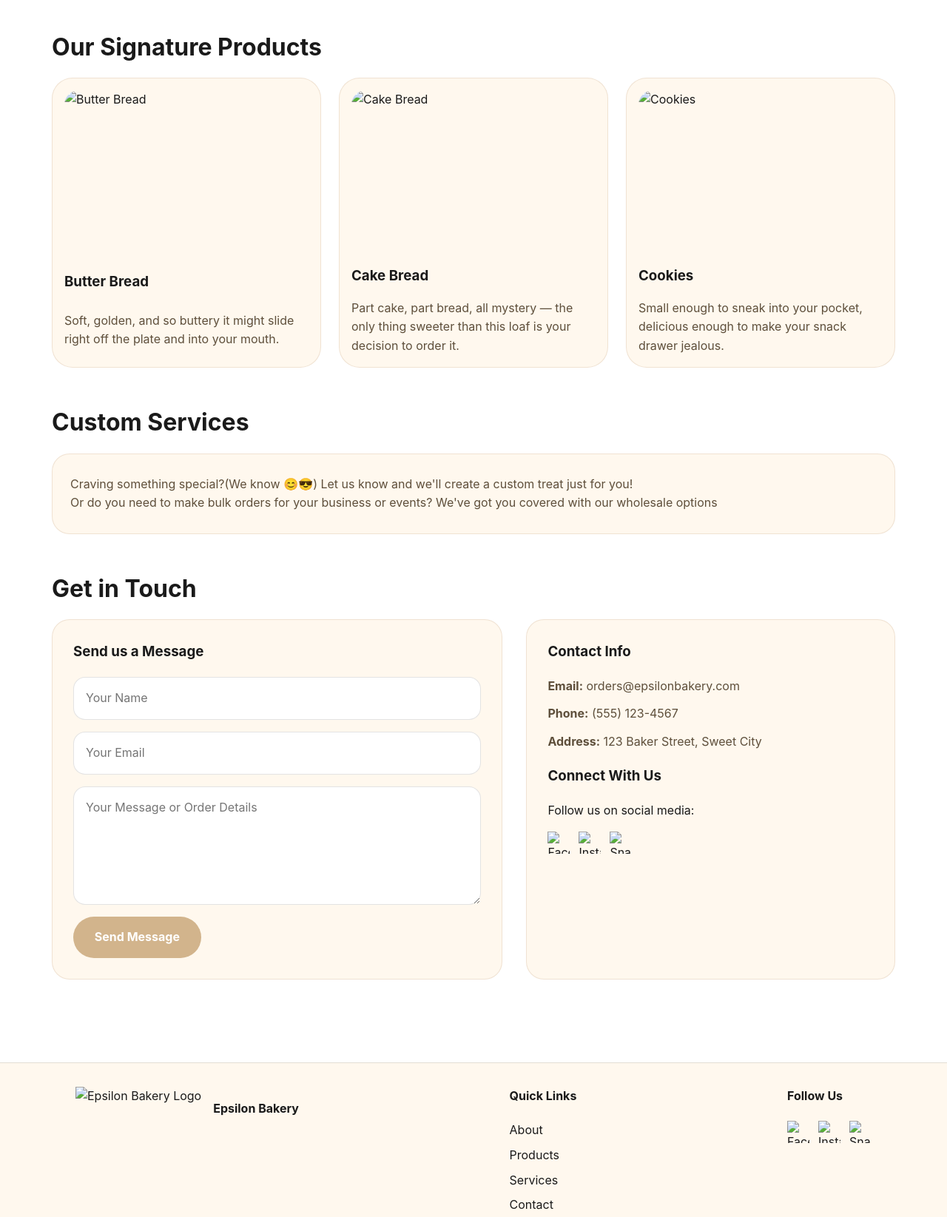
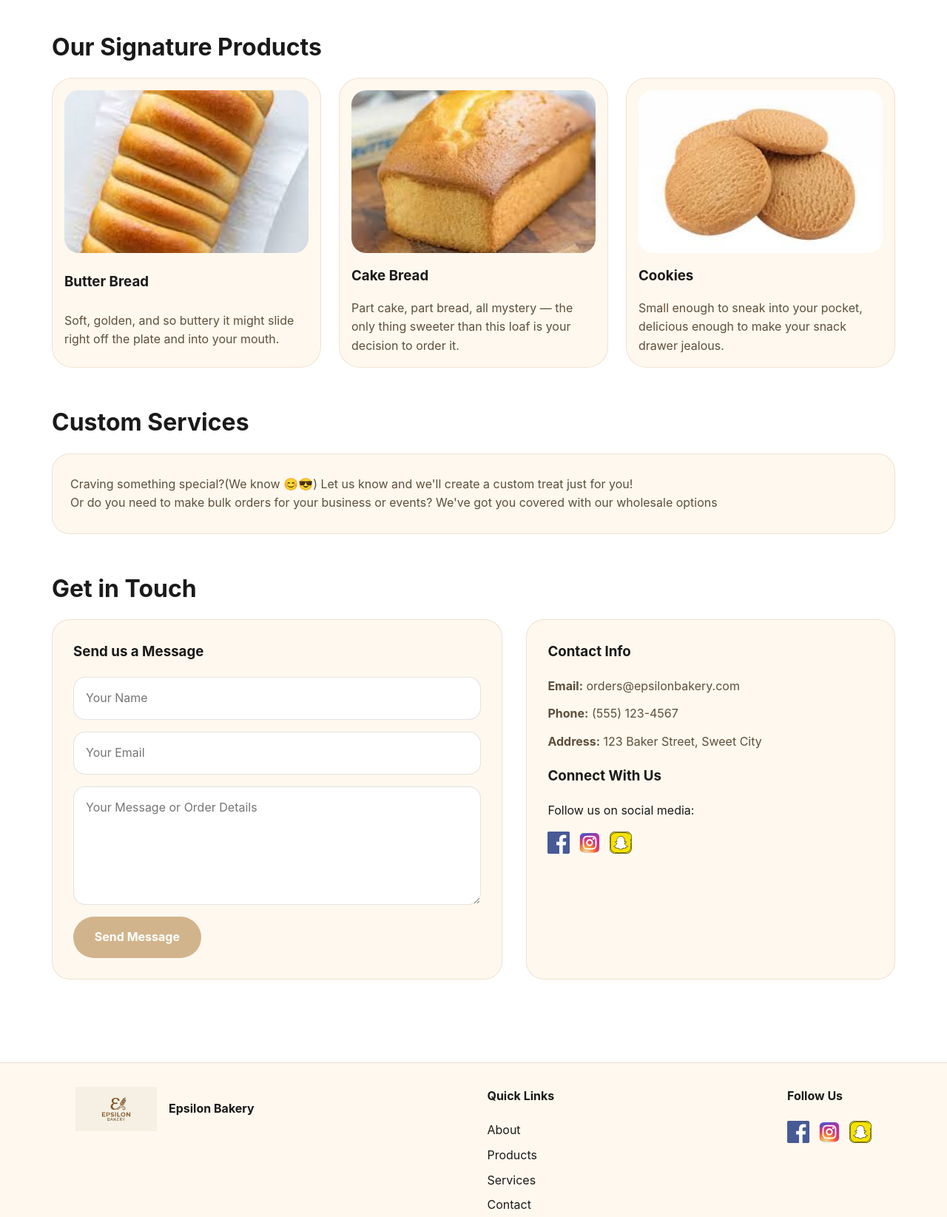
Before and after one commit to Kelvin581/Frontend_Week_1, a plain HTML site: page index.html in a window 1280 px wide. Shown: the part 880-2525 px from the top of the page at 74% size. Drawn offline with Linux system fonts and the light colour scheme; the site is published under a folder, as on GitHub Pages, so addresses that start at the root find nothing.

Commit message:
Update index.html

```diff
--- a/index.html
+++ b/index.html
@@ -4,14 +4,14 @@
     <meta charset="UTF-8">
     <meta name="viewport" content="width=device-width, initial-scale=1.0">
     <title>Epsilon Bakery</title>
-    <link rel="shortcut icon" href="/assets/imgs/EpsilonBakery.png" type="image/x-icon">
+    <link rel="shortcut icon" href="./assets/imgs/EpsilonBakery.png" type="image/x-icon">
     <link rel="stylesheet" href="style.css">
 </head>
 <body>
       <nav class="navbar">
     <div class="navbar-container">
       <a href="index.html" class="navbar-logo">
-        <img src="/assets/icons/epsilonbakery.svg" alt="Epsilon Bakery Logo" height="80">
+        <img src="./assets/icons/epsilonbakery.svg" alt="Epsilon Bakery Logo" height="80">
       </a>
 
       <ul class="navbar-menu">
@@ -28,7 +28,7 @@
   <main>
 
         <figure class="background">
-            <img src="/assets/imgs/EpsilonBakery.jfif" alt="Image Of Epsilon Bakery" class="bg-image">
+            <img src="./assets/imgs/EpsilonBakery.jfif" alt="Image Of Epsilon Bakery" class="bg-image">
             <div class="overlay-content">
                 <div class="text-button">
                     <h1 class="description">Baking Trust into Every Fresh Bite</h1>
@@ -51,19 +51,19 @@
             <h2 id="products">Our Signature Products</h2>
             <div class="product-card">
                 <div class="card">
-                        <img src="/assets/imgs/butter-bread.jfif" alt="Butter Bread">
+                        <img src="./assets/imgs/butter-bread.jfif" alt="Butter Bread">
                         <h3>Butter Bread</h3>
                         <p>Soft, golden, and so buttery it might slide right off the plate and into your mouth.</p>
                     </div>
 
                     <div class="card">
-                        <img src="/assets/imgs/cake-bread.jfif" alt="Cake Bread">
+                        <img src="./assets/imgs/cake-bread.jfif" alt="Cake Bread">
                         <h3>Cake Bread</h3>
                         <p>Part cake, part bread, all mystery — the only thing sweeter than this loaf is your decision to order it.</p>
                     </div>
 
                     <div class="card">
-                        <img src="/assets/imgs/cookies.jfif" alt="Cookies">
+                        <img src="./assets/imgs/cookies.jfif" alt="Cookies">
                         <h3>Cookies</h3>
                         <p>Small enough to sneak into your pocket, delicious enough to make your snack drawer jealous.</p>
                     </div>
@@ -105,9 +105,9 @@
                         <h3>Connect With Us</h3>
                         <p>Follow us on social media:</p>
                         <div class="social-links">
-                            <a href="https://www.facebook.com"><img src="/assets/icons/facebook-logo.svg" alt="Facebook" class="social-icon" width="30px" height="30px"></a>
-                            <a href="https://www.instagram.com"><img src="/assets/icons/instagram.svg" alt="Instagram" class="social-icon" width="30px" height="30px"></a>
-                            <a href="https://www.snapchat.com"><img src="/assets/icons/snapchat.svg" alt="Snapchat" class="social-icon" width="30px" height="30px"></a>
+                            <a href="https://www.facebook.com"><img src="./assets/icons/facebook-logo.svg" alt="Facebook" class="social-icon" width="30px" height="30px"></a>
+                            <a href="https://www.instagram.com"><img src="./assets/icons/instagram.svg" alt="Instagram" class="social-icon" width="30px" height="30px"></a>
+                            <a href="https://www.snapchat.com"><img src="./assets/icons/snapchat.svg" alt="Snapchat" class="social-icon" width="30px" height="30px"></a>
                         </div>
                     </div>
                 </div>
@@ -119,7 +119,7 @@
     <div class="footer-content">
       <!-- Left: Logo and Name -->
       <div class="footer-brand">
-        <img src="/assets/icons/epsilonbakery.svg" alt="Epsilon Bakery Logo" class="footer-logo" height="60">
+        <img src="./assets/icons/epsilonbakery.svg" alt="Epsilon Bakery Logo" class="footer-logo" height="60">
         <p class="footer-name">Epsilon Bakery</p>
       </div>
 
@@ -138,9 +138,9 @@
       <div class="footer-socials">
         <h4>Follow Us</h4>
         <div class="social-icons">
-          <a href="https://www.facebook.com"><img src="/assets/icons/facebook-logo.svg" alt="Facebook" class="social-icon" width="30px" height="30px"></a>
-          <a href="https://www.instagram.com"><img src="/assets/icons/instagram.svg" alt="Instagram" class="social-icon" width="30px" height="30px"></a>
-          <a href="https://www.snapchat.com"><img src="/assets/icons/snapchat.svg" alt="Snapchat" class="social-icon" width="30px" height="30px"></a>
+          <a href="https://www.facebook.com"><img src="./assets/icons/facebook-logo.svg" alt="Facebook" class="social-icon" width="30px" height="30px"></a>
+          <a href="https://www.instagram.com"><img src="./assets/icons/instagram.svg" alt="Instagram" class="social-icon" width="30px" height="30px"></a>
+          <a href="https://www.snapchat.com"><img src="./assets/icons/snapchat.svg" alt="Snapchat" class="social-icon" width="30px" height="30px"></a>
         </div>
       </div>
     </div>
```
